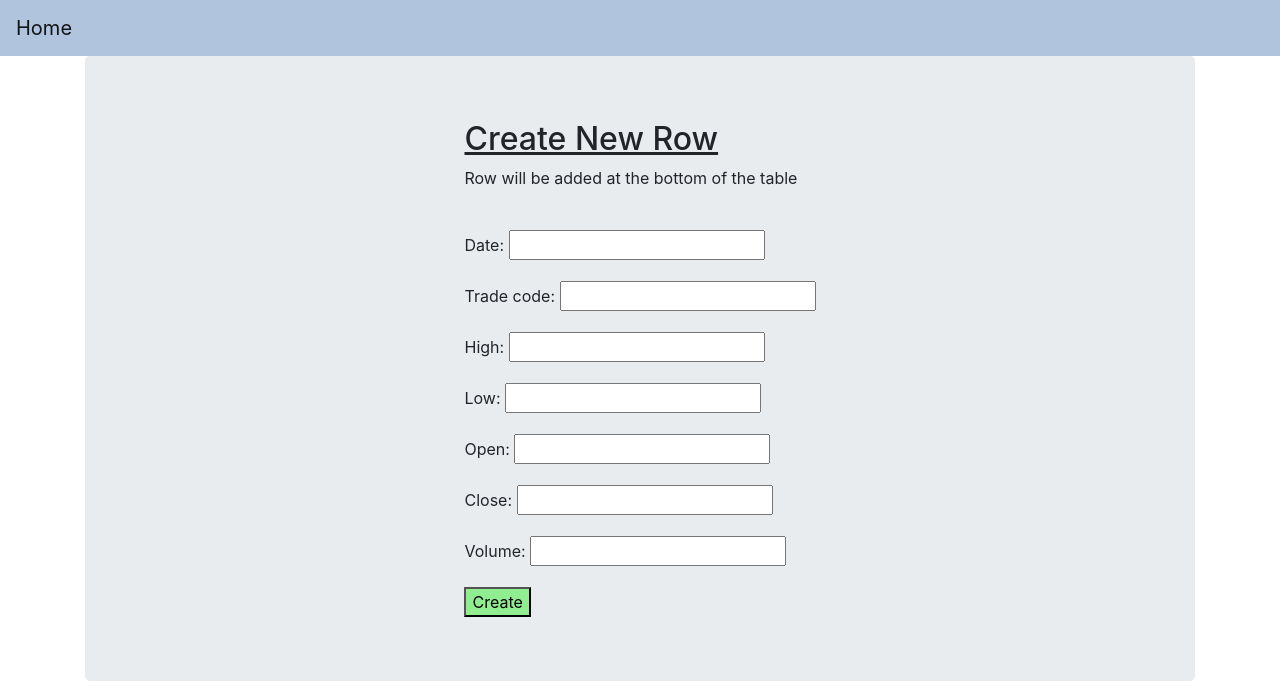
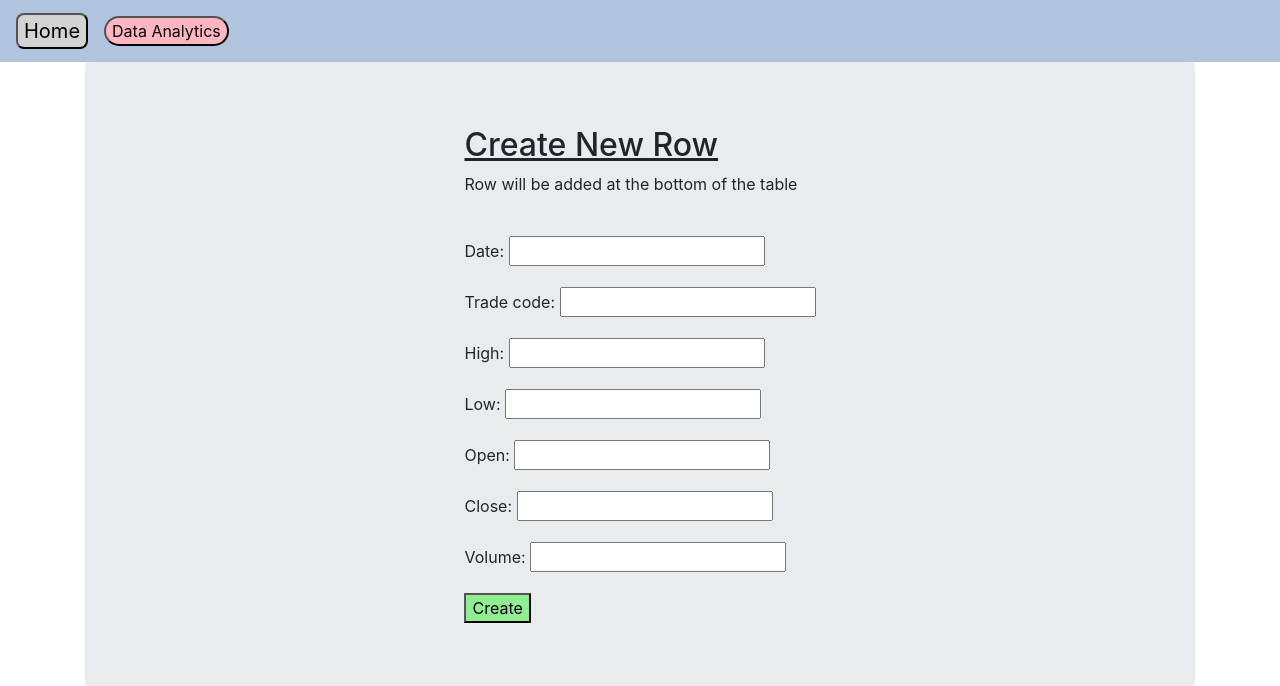
Before and after one commit to Suprove-99/Janatawifi_Intern, a Django app: page /create/ in a window 1280 px wide. Shown: the top 686 px of the page. Run offline with Django 3.2, Linux system fonts and the light colour scheme; some libraries are stand-ins or nearby versions.

Commit message:
Data Analytics
Added Tableau Dashboard for data analysis.

```diff
--- a/templates/base.html
+++ b/templates/base.html
@@ -13,12 +13,15 @@
 
     <!-- Latest compiled JavaScript -->
     <script src="https://maxcdn.bootstrapcdn.com/bootstrap/4.5.2/js/bootstrap.min.js"></script>
-    <title>base</title>
+    <title></title>
 </head>
 <body>
 <!--navbar-->
-<nav class="navbar navbar-expand-lg navbar-light" style="background: lightsteelblue">
-    <a class="navbar-brand" href="{% url 'home_' %}">Home</a>
+<nav class="navbar navbar-expand-lg navbar-light" style="background: lightsteelblue;">
+    <a class="navbar-brand" href="{% url 'home_' %}"><button style=" background: lightgray; border-radius: .5rem">Home</button></a>
+
+    <a href="https://prod-apnortheast-a.online.tableau.com/#/site/suproveanalyst01/views/Suprove_Intern_Janatawifi/Dashboard1?:iid=5">
+        <button style=" background: lightpink; border-radius: 5rem">Data Analytics</button></a>
 </nav>
 
 <div class="container ">
```
